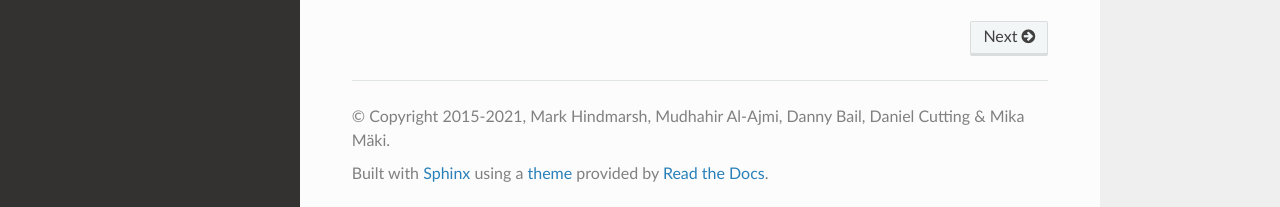
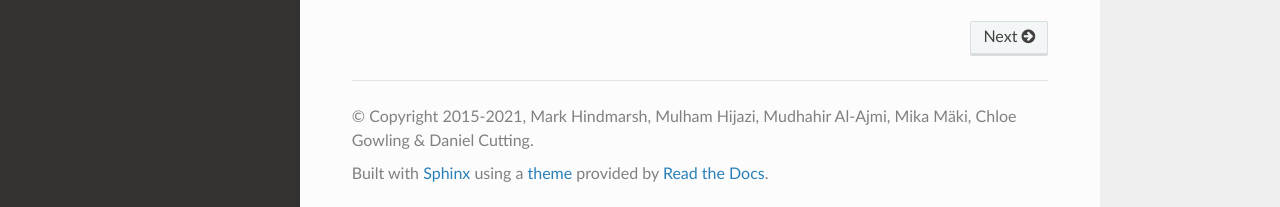
Before and after one commit to CFT-HY/pttools, a Sphinx documentation site: the page built from docs/index.rst, in a window 1280 px wide and 900 px high, scrolled down 830 px. Shown: the part 690-897 px from the top of the window. Built offline with Sphinx 7.4.7 and the Read the Docs theme 2.0.0, drawn with Linux system fonts in a browser that asks for light colours; pages that are not in the unit, such as notebooks, are missing from menus.

Commit message:
Update author information for docs

```diff
--- a/docs/conf.py
+++ b/docs/conf.py
@@ -21,8 +21,16 @@ os.makedirs(os.path.join(os.path.dirname(os.path.abspath(__file__)), "_static"),
 # -- Project information -----------------------------------------------------
 
 project = 'PTtools'
-copyright = '2015-2021, Mark Hindmarsh, Mudhahir Al-Ajmi, Danny Bail, Daniel Cutting & Mika Mäki'
-author = 'Mark Hindmarsh, Mudhahir Al-Ajmi, Danny Bail, Jacky Lindsay, Mike Soughton, Daniel Cutting & Mika Mäki'
+_authors = [
+    "Mark Hindmarsh",
+    "Mulham Hijazi",
+    "Mudhahir Al-Ajmi",
+    "Mika Mäki",
+    "Chloe Gowling",
+    "Daniel Cutting"
+]
+author = f"{', '.join(_authors[:-1])} & {_authors[-1]}"
+copyright = f"2015-2021, {author}"
 
 
 # -- General configuration ---------------------------------------------------
```
